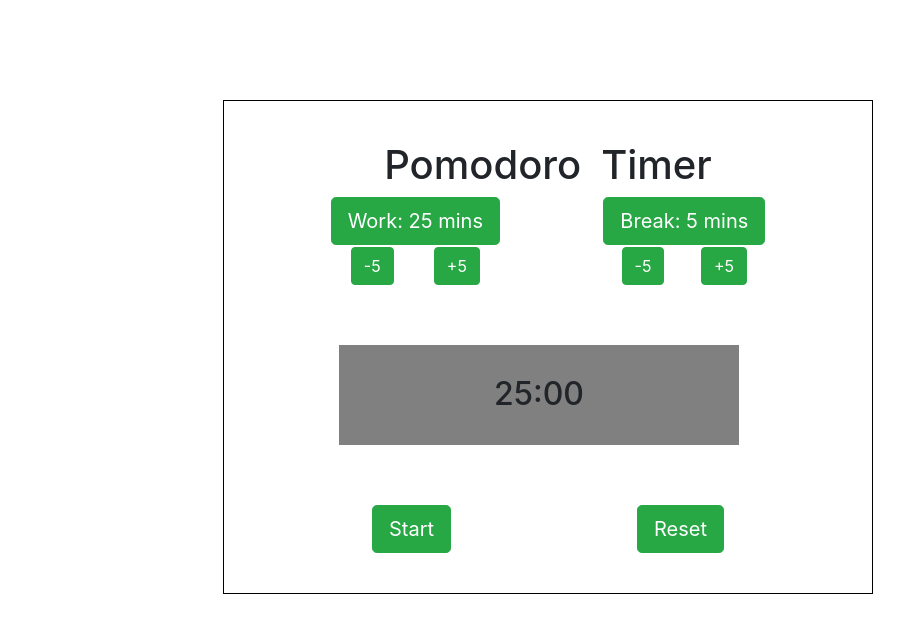
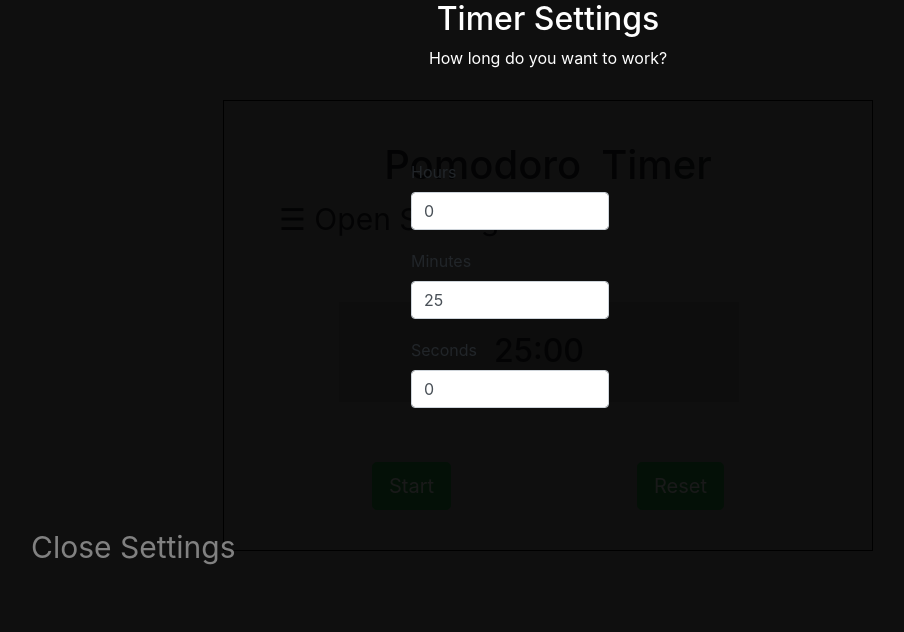
Before and after one commit to IronyOfRyan/pomov2, a React app: page / in a window 1280 px wide. Shown: the top 632 px of the page, without its empty margins (92-996 px from the left). Built offline with nearby package versions, Linux system fonts and the light colour scheme.

Commit message:
fullscreen overlay, revert back to form numbers

```diff
--- a/src/component/App.css
+++ b/src/component/App.css
@@ -3,10 +3,17 @@
   margin-top: 100px;
   padding: 40px;
   border: 1px solid black;
+  z-index: 1
 }
 
 .control-row {
   margin-bottom: 3px;
+}
+
+.timerSetup {
+  display: block;
+  margin-right: auto;
+  margin-left: auto;
 }
 
 @media(max-width: 650px){
@@ -37,3 +44,71 @@
   height: 100px;
   width: 400px;
 }
+
+.overlay {
+    height: 100%;
+    width: 100%;
+    position: fixed;
+    z-index: 2;
+    top: 0;
+    left: 0;
+    background-color: rgb(0,0,0);
+    background-color: rgba(0,0,0, 0.9);
+    overflow-x: hidden;
+    transition: 0.5s;
+}
+
+.overlay-content {
+    position: relative;
+    top: 25%;
+    width: 100%;
+    text-align: center;
+    margin-top: 30px;
+}
+
+.overlay a {
+    padding: 8px;
+    text-decoration: none;
+    font-size: 36px;
+    color: #818181;
+    display: block;
+    transition: 0.3s;
+}
+
+.overlay a:hover, .overlay a:focus {
+    color: red;
+}
+
+.overlay .closebtn {
+    position: relative;
+    top: 90px;
+    left: 115px;
+    font-size: 30px;
+}
+
+@media screen and (max-height: 450px) {
+  .overlay a {font-size: 20px}
+  .overlay .closebtn {
+    font-size: 40px;
+    top: 15px;
+    right: 35px;
+  }
+
+}
+
+@media(max-width: 0px){
+  .overlay {
+    margin: 20px 20px 0;
+    width:auto;
+  }
+}
+
+
+
+.overlay h2, .overlay p {
+  color:white;
+  }
+
+.settingsHeader {
+  margin-bottom: 90px;
+}
--- a/src/component/App.js
+++ b/src/component/App.js
@@ -2,7 +2,7 @@ import React, { Component} from "react";
 import "./App.css";
 import Timer from './timer.js';
 import {Panel} from 'react-bootstrap';
-
+import Test from './AppOverlay.js';
 
 
 
@@ -13,6 +13,7 @@ class App extends Component{
       <Panel>
         <Panel.Body className="app-content center-block">
           <Timer />
+
         </Panel.Body>
       </Panel>
 
--- /dev/null
+++ b/src/component/AppOverlay.js
@@ -0,0 +1,81 @@
+import React, {Component} from 'react';
+import TimerSettings from '../view/timerSettings.js';
+
+class Test extends React.Component {
+
+    constructor(props) {
+        super(props);
+        this.state = {
+            style : {
+                width : 0
+            }
+        };
+    }
+
+    componentDidMount() {
+        document.addEventListener("DOMContentLoaded", this.openNav);
+    }
+
+    componentWillUnmount() {
+        document.removeEventListener("DOMContentLoaded", this.openNav);
+    }
+
+    openNav = () => {
+        const style = { width : 100 + '%' };
+        this.setState({ style });
+        document.body.style.backgroundColor = "rgba(0,0,0,0.4)";
+
+    }
+
+    closeNav = () => {
+        document.removeEventListener("click", this.closeNav);
+        const style = { width : 0 };
+        this.setState({ style });
+        document.body.style.backgroundColor = "#F3F3F3";
+    }
+
+
+    handleChange = ev => {
+      const newInitTime = this.props.initTime;
+
+      if (ev.target.id === 'hours') newInitTime.subtract(newInitTime.get('hour'), 'hours').add(parseInt(ev.target.value, 10), 'hours');
+      if (ev.target.id === 'minutes') newInitTime.subtract(newInitTime.get('minutes'), 'minutes').add(parseInt(ev.target.value, 10), 'minutes');
+      if (ev.target.id === 'seconds') newInitTime.subtract(newInitTime.get('seconds'), 'seconds').add(parseInt(ev.target.value, 10), 'seconds');
+
+      this.props.setInitTime(newInitTime);
+    }
+
+
+
+    render() {
+        return (
+          <div>
+            <span style={{fontSize:30,cursor:"pointer"}} onClick={this.openNav}>&#9776; Open Settings</span>
+            <div ref="snav" className="overlay" style={this.state.style}>
+                <div style={this.state.style} className="sidenav-container">
+                    <div className="text-center settingsHeader">
+                      <h2>Timer Settings</h2>
+                      <p>How long do you want to work?</p>
+                    </div>
+                <div className="list-group">
+                    <TimerSettings
+                      handleChange={this.handleChange}
+                      initTime={this.props.initTime}
+                    />
+                      {/*this.props.children*/}
+                </div>
+                <a
+                    href      = "javascript:void(0)"
+                    className = "closebtn"
+                    onClick   = {this.closeNav}
+                >
+                    Close Settings
+                </a>
+              </div>
+            </div>
+          </div>
+        );
+    }
+}
+
+export default Test
--- a/src/component/timer.js
+++ b/src/component/timer.js
@@ -3,12 +3,12 @@ import moment from 'moment';
 import TimerHeader from '../view/timerHeader.js';
 import TimerDisplay from '../view/timerDisplay.js';
 import TimerButtons from '../view/timerButtons.js';
-import TimerModeButtons from '../view/timerModes.js';
 import * as timerStates from '../controls/timerStates.js';
 import start from '../sounds/start.mp3';
 import pause from '../sounds/pause.mp3';
 import reset from '../sounds/stop.mp3';
 import end from '../sounds/alarm-buzzer.mp3';
+import Test from './AppOverlay.js';
 
 
 class Timer extends Component{
@@ -117,16 +117,11 @@ class Timer extends Component{
     return(
       <div className="container-fluid">
         <TimerHeader />
-        <TimerModeButtons
-          resetTimer={this.resetTimer}
-          swapTimer={this.swapTimer}
-          workTime={this.state.work}
-          breakTime={this.state.break}
+        <Test
           initTime={this.state.initTime}
           setInitTime={this.setInitTime}
           timerState={this.state.timerState}
         />
-
         <TimerDisplay currentTime={this.state.currentTime} timerState={this.state.timerState}/>
         <TimerButtons
         startTimer={this.startTimer}
--- a/src/view/timerButtons.js
+++ b/src/view/timerButtons.js
@@ -1,45 +1,41 @@
-import React, {Component} from 'react';
+import React from 'react';
 import {Button, ButtonToolbar} from 'react-bootstrap';
 import * as timerStates from '../controls/timerStates.js';
 
 
-class timerButtons extends Component {
-  constructor(){
-    super();
-  }
+const timerButtons = (props) => {
 
-  playPauseButton = () => {
+  const playPauseButton = (props) => {
 
-    if (this.props.timerState === timerStates.DONE)
+    if (props.timerState === timerStates.DONE)
       return (
-          <Button className="center-block" bsStyle="success" bsSize="large" onClick={this.props.startTimer} disabled>Start</Button>
+          <Button className="center-block" bsStyle="success" bsSize="large" onClick={props.startTimer} disabled>Start</Button>
 
       )
 
-    if (this.props.timerState !== timerStates.RUNNING)
+    if (props.timerState !== timerStates.RUNNING)
       return (
-          <Button className="center-block" bsStyle="success" bsSize="large" onClick={this.props.startTimer} >Start</Button>
+          <Button className="center-block" bsStyle="success" bsSize="large" onClick={props.startTimer} >Start</Button>
 
       )
 
-    if (this.props.timerState === timerStates.RUNNING)
+    if (props.timerState === timerStates.RUNNING)
       return (
-          <Button className="center-block" bsStyle="danger" bsSize="large" onClick={this.props.pauseTimer}>Pause</Button>
+          <Button className="center-block" bsStyle="danger" bsSize="large" onClick={props.pauseTimer}>Pause</Button>
       )
 
   }
 
 
-  render(){
     return (
       <div>
         <ButtonToolbar>
-          {this.playPauseButton()}
-          <Button className="center-block" bsStyle="success" bsSize="large" onClick={this.props.resetTimer}>Reset</Button>
+          {playPauseButton(props)}
+          <Button className="center-block" bsStyle="success" bsSize="large" onClick={props.resetTimer}>Reset</Button>
         </ButtonToolbar>
       </div>
     );
-  }
+
 
 }
 export default timerButtons
--- a/src/view/timerDisplay.js
+++ b/src/view/timerDisplay.js
@@ -9,7 +9,7 @@ const zeroPad = (num) => {
 
 const timerDisplay = (props) => (
   <Row className="timerDisplay center-block">
-  {/* Hide the hour timer if time is below 60 minutes. */}
+  {/* Hide the hour element if time is below 60 minutes. */}
   {
     (props.currentTime.get('hours') < 1)
       ? <h2> {`${zeroPad(props.currentTime.get('minutes'))}:${zeroPad(props.currentTime.get('seconds'))}`} </h2>
--- a/src/view/timerModes.js
+++ /dev/null
@@ -1,62 +0,0 @@
-import React, {Component} from 'react';
-import {Button, ButtonToolbar} from 'react-bootstrap';
-import * as timerStates from '../controls/timerStates.js';
-
-class TimerModeButtons extends Component {
-  constructor(){
-    super();
-  }
-
-  handleChange = ev => {
-    const newInitTime = this.props.initTime;
-    // Converts hour and minutes to a single number
-    let hourConvert = (newInitTime.get('hours') * 60) + newInitTime.get('minutes');
-
-    if(this.props.timerState === timerStates.RUNNING) return
-    if(ev.target.id === 'minus' && hourConvert > 5 ) newInitTime.subtract(parseInt(5, 10), 'minutes');
-    if(ev.target.id === 'plus' && newInitTime.get('hours') < 4) newInitTime.add(parseInt(5, 10), 'minutes')
-
-    this.props.setInitTime(newInitTime);
-  }
-
-
-
-  workUnaryOperators = () => {
-      return (
-        <ButtonToolbar>
-          <Button id="minus" className="unaryButton" bsStyle="success" bsSize="xsmall" onClick={this.handleChange}>-5</Button>
-          <Button id="plus" className="unaryButton" bsStyle="success" bsSize="xsmall" onClick={this.handleChange}>+5</Button>
-        </ButtonToolbar>
-      )
-  }
-
-  breakUnaryOperators = () => {
-      return (
-        <ButtonToolbar>
-          <Button id="minus" className="unaryButton" bsStyle="success" bsSize="xsmall" onClick={this.handleChange}>-5</Button>
-          <Button id="plus" className="unaryButton" bsStyle="success" bsSize="xsmall" onClick={this.handleChange}>+5</Button>
-        </ButtonToolbar>
-      )
-  }
-
-
-
-  render(){
-    return (
-      <div>
-        <ButtonToolbar>
-        <div className='center-block'>
-          <Button bsStyle="success" bsSize="large" onClick={this.props.resetTimer}>Work:  {`${this.props.workTime}`} mins</Button>
-          {this.workUnaryOperators()}
-        </div>
-        <div className='center-block'>
-          <Button bsStyle="success" bsSize="large" onClick={this.props.swapTimer}>Break:  {`${this.props.breakTime}`} mins</Button>
-          {this.breakUnaryOperators()}
-        </div>
-        </ButtonToolbar>
-      </div>
-    );
-  }
-
-}
-export default TimerModeButtons
--- /dev/null
+++ b/src/view/timerSettings.js
@@ -0,0 +1,61 @@
+import React, { Component } from 'react';
+
+const TimerSettings = (props) => {
+
+    return (
+      <div className="row timerSetup">
+        <div className="row control-row">
+          <div className="form-group">
+            <div className="col-sm-3">
+              <label htmlFor="hours">Hours</label>
+            </div>
+            <div className="col-sm-9">
+              <input
+                id="hours"
+                className="form-control"
+                type="number"
+                defaultValue={props.initTime.get('hours')}
+                onChange={props.handleChange}
+              />
+            </div>
+          </div>
+        </div>
+        <div className="row control-row">
+          <div className="form-group">
+            <div className="col-sm-3">
+              <label htmlFor="minutes">Minutes</label>
+            </div>
+            <div className="col-sm-9">
+              <input
+                id="minutes"
+                className="form-control"
+                type="number"
+
+                defaultValue={props.initTime.get('minutes')}
+                onChange={props.handleChange}
+              />
+            </div>
+          </div>
+        </div>
+        <div className="row control-row">
+          <div className="form-group">
+            <div className="col-sm-3">
+              <label htmlFor="seconds">Seconds</label>
+            </div>
+            <div className="col-sm-9">
+              <input
+                id="seconds"
+                className="form-control"
+                type="number"
+                defaultValue={props.initTime.get('seconds')}
+                onChange={props.handleChange}
+              />
+            </div>
+          </div>
+        </div>
+      </div>
+    );
+  }
+
+
+export default TimerSettings;
```
Also changed, not shown: 1 other file (tests, documents, lock files or other folders).
